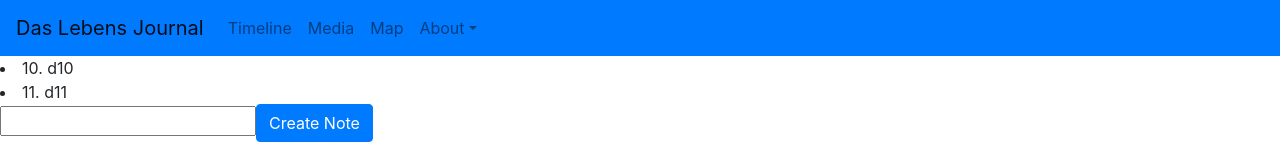
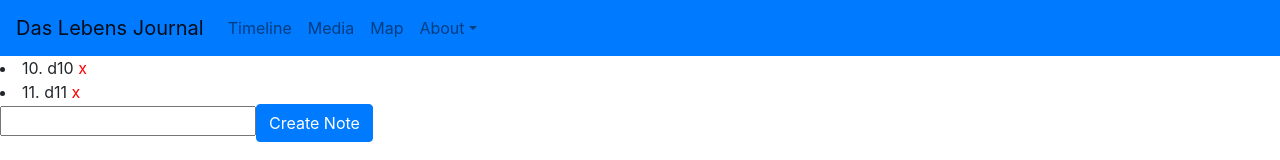
Before and after one commit to Guttz/life-journal-frontend, a React (Create React App) app: page /#/ in a window 1280 px wide. Shown: the top 160 px of the page. Built offline with nearby package versions, Linux system fonts and the light colour scheme.

Commit message:
Temporary CSS Solution

```diff
--- /dev/null
+++ b/src/views/Home/Home.css
@@ -0,0 +1,5 @@
+.delete-item-span{
+  background: '#000000';
+  cursor: 'pointer';
+  color: 'red'
+}
--- a/src/views/Home/Home.tsx
+++ b/src/views/Home/Home.tsx
@@ -3,19 +3,29 @@ import { Button } from 'reactstrap';
 import NavigationBar from './../NavigationBar/NavigationBar';
 import Memory from './../../models/MemoryModel';
 import PropTypes from 'prop-types';
+import './Home.css';
 
 type Props = {
   items?: Memory[];
-  createItem(task: string): any;
+  createItem?(task: string): any;
+  deleteItem?(id: number): any;
 };
 
-const Home: React.FC<Props> = ({ items = [], createItem }) => {
+const Home: React.FC<Props> = ({ items = [], createItem = (): void => {}, deleteItem = (): void => {} }) => {
   const [inputDescription, setInputDescription] = useState('');
   return (
     <div>
       <NavigationBar />
       {items.map((item, i) => (
-        <li key={i}> {item.id + '. ' + item.description} </li>
+        <li key={i}>
+          {item.id + '. ' + item.description}
+          <span className="delete-item-span"
+            style={{cursor: 'pointer', color: 'red'}}
+            onClick={(): void => deleteItem(i)} >
+            {' '}
+            x{' '}
+          </span>
+        </li>
       ))}
       <input onChange={(event): void => setInputDescription(event.target.value)}></input>
       <Button color="primary" onClick={(): void => createItem(inputDescription)}>
@@ -28,6 +38,8 @@ const Home: React.FC<Props> = ({ items = [], createItem }) => {
 // [Question] Prop Validation in Typescript
 Home.propTypes = {
   items: PropTypes.array,
+  createItem: PropTypes.func,
+  deleteItem: PropTypes.func,
 };
 
 export default Home;
```
